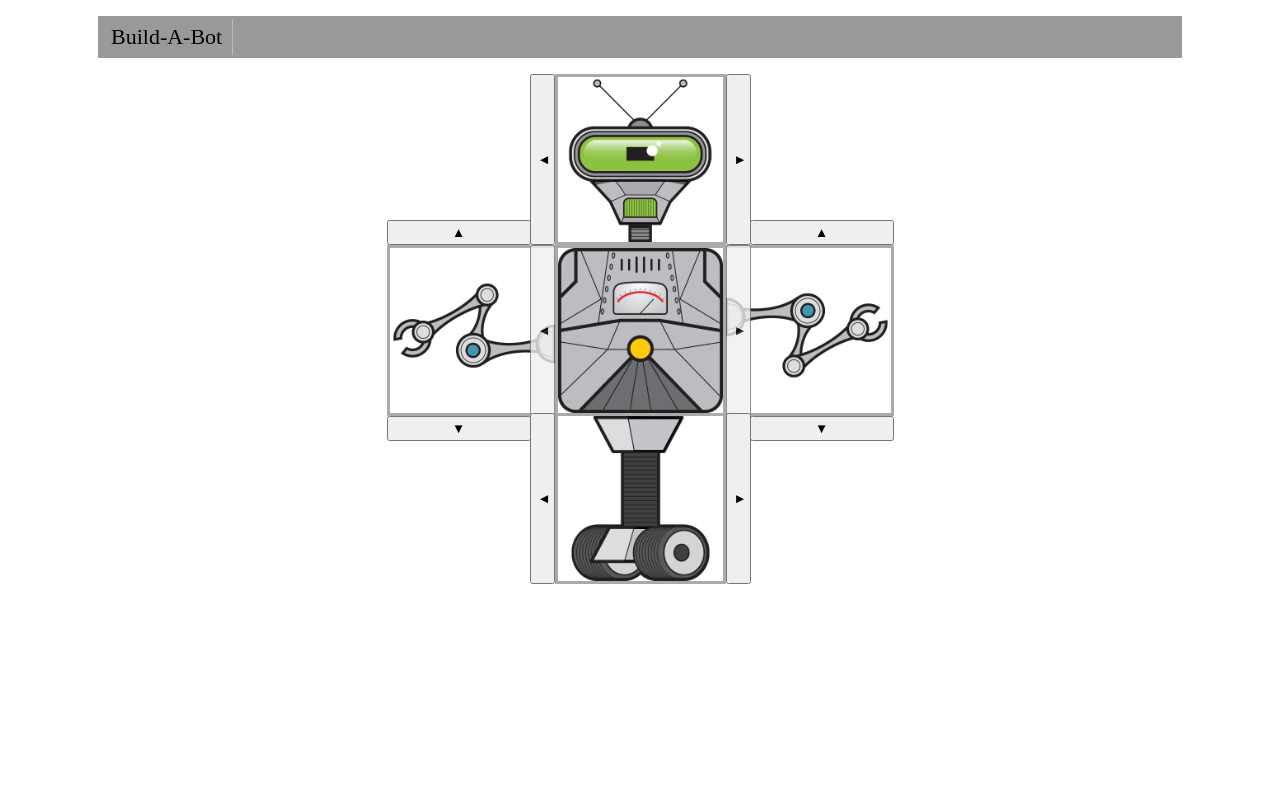
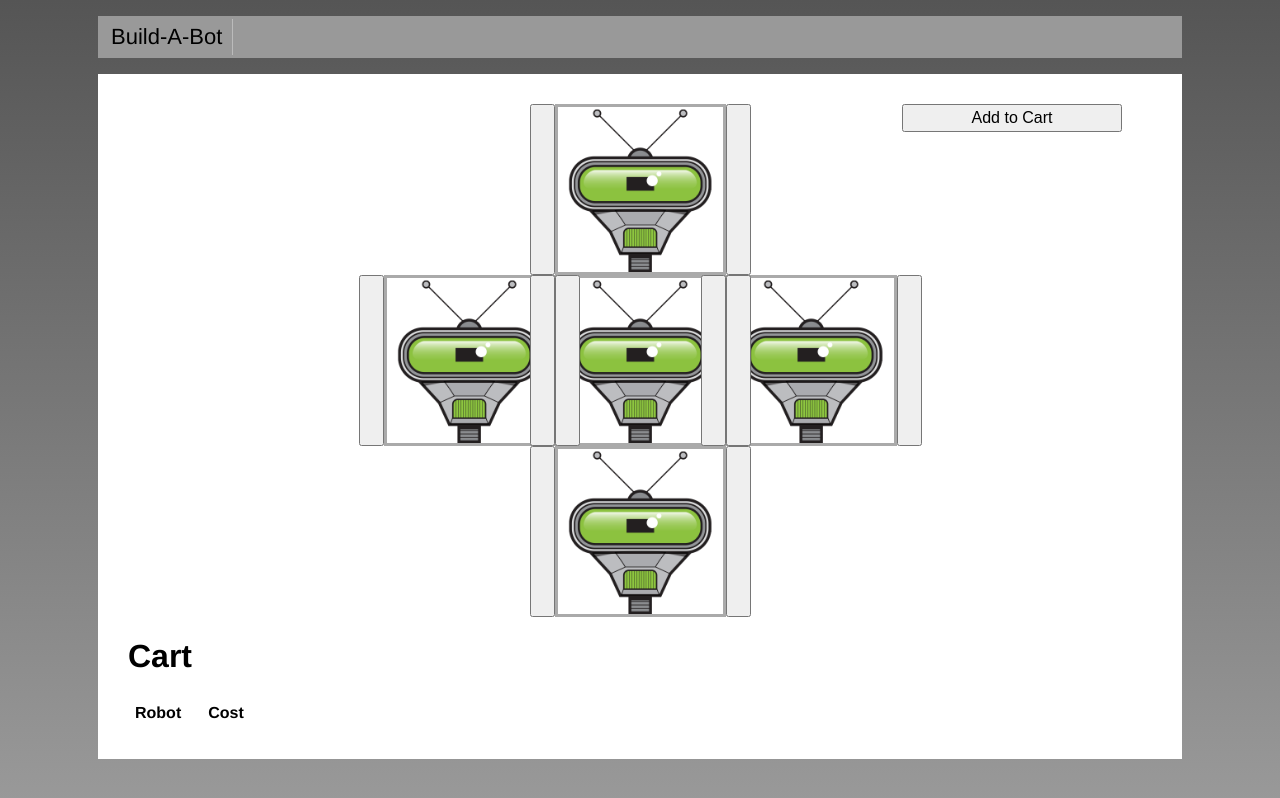
Before and after one commit to DouglasPonce85/vue-robot-builder, a Vue app: page / in a window 1280 px wide. Built offline with nearby package versions, Linux system fonts and the light colour scheme.

Commit message:
Refactoring RobotBuilder, adding child component PartSelector

```diff
--- a/src/App.vue
+++ b/src/App.vue
@@ -26,6 +26,20 @@ export default {
 </script>
 
 <style>
+body {
+  background: linear-gradient(to bottom, #555, #999);
+  background-attachment: fixed;
+}
+#app {
+  font-family: "Avenir", Helvetica, Arial, sans-serif;
+}
+main {
+  margin: 0 auto;
+  padding: 30px;
+  background-color: white;
+  width: 1024px;
+  min-height: 300px;
+}
 header {
   background-color: #999;
   width: 1084px;
--- a/src/home/HomePage.vue
+++ b/src/home/HomePage.vue
@@ -19,7 +19,7 @@ export default {
 </script>
 
 <!-- Add "scoped" attribute to limit CSS to this component only -->
-<style scoped>
+<style>
 .home {
   text-align: center;
 }
```
Also changed, not shown: src/build/PartSelector.vue (added), src/build/RobotBuilder.vue.
